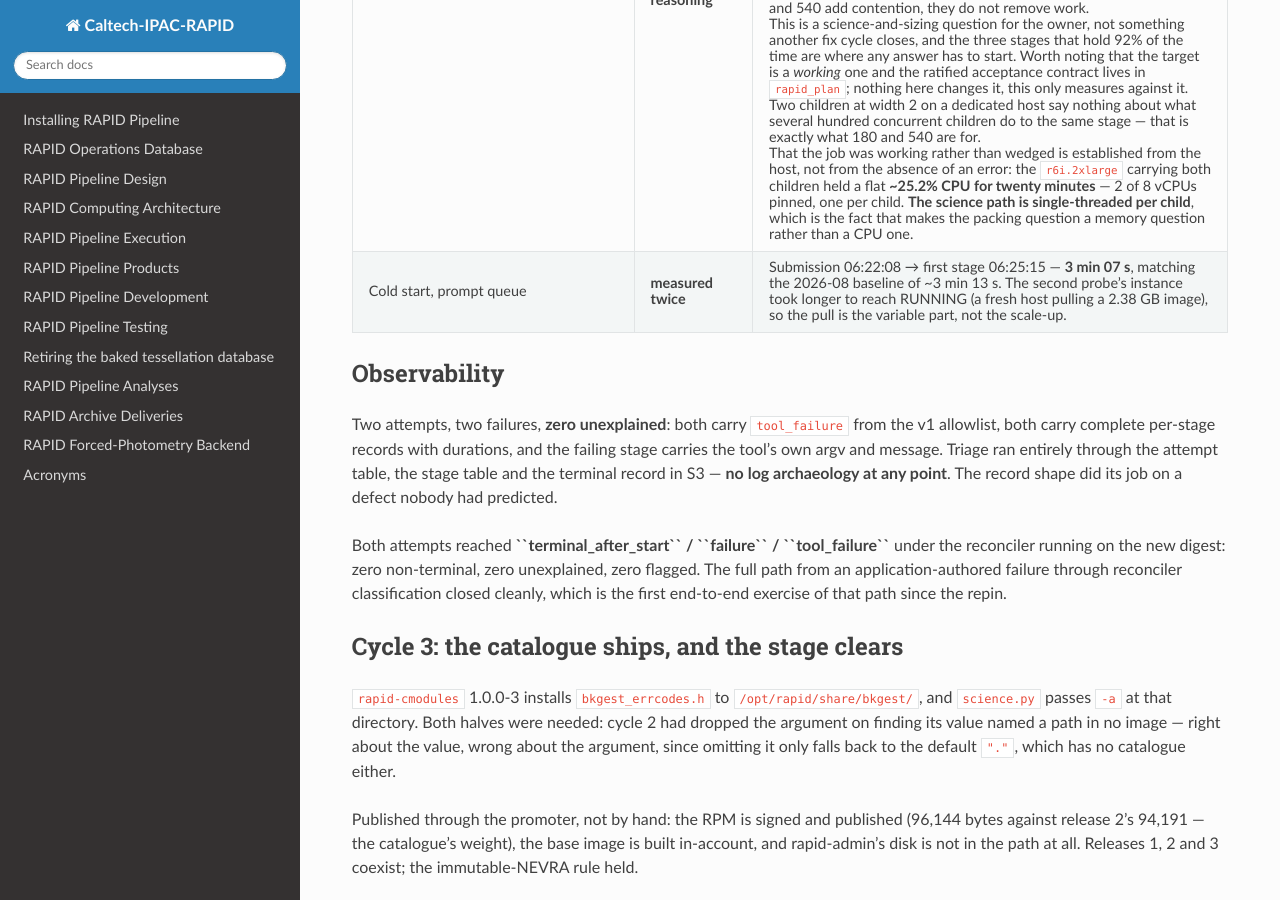
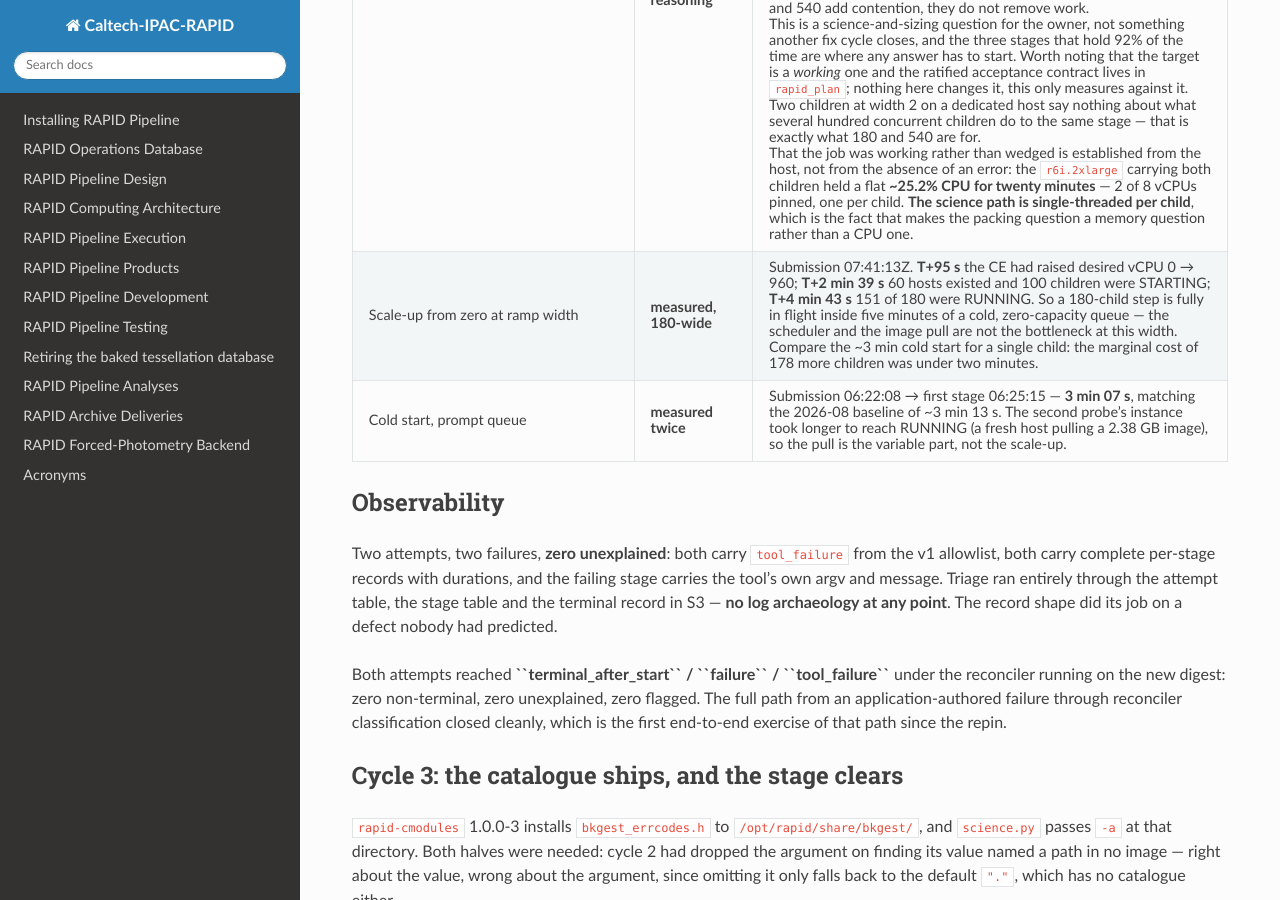
Before and after one commit to Caltech-IPAC/rapid, a Sphinx documentation site: the page built from docs/source/dev/q9_fix_round.rst, in a window 1280 px wide and 900 px high, scrolled down 5987 px. Built offline with Sphinx 7.4.7 and the Read the Docs theme 3.1.0, drawn with Linux system fonts in a browser that asks for light colours.

Commit message:
docs: scale-up from zero at 180-wide, and it is not the bottleneck
Submission to fully-in-flight in under five minutes from a cold,
zero-capacity queue: T+95 s for the CE to raise 0 -> 960 desired vCPU,
T+2m39s for 60 hosts with 100 children starting, T+4m43s for 151 of 180
running.

Set against the ~3 min cold start for a single child, the marginal cost
of 178 more children was under two minutes. Neither the scheduler nor the
image pull binds at this width, which matters because it means the
56-minute per-SCA figure is science compute and not startup overhead.

Co-Authored-By: Claude Opus 5 <noreply@anthropic.com>
Claude-Session: https://claude.ai/code/session_0171Nyu9f4jFHak4w8HopTAL

```diff
--- a/docs/source/dev/q9_fix_round.rst
+++ b/docs/source/dev/q9_fix_round.rst
@@ -422,6 +422,16 @@ measurements are the first run's, carried forward, and remain
        minutes** — 2 of 8 vCPUs pinned, one per child. **The science path
        is single-threaded per child**, which is the fact that makes the
        packing question a memory question rather than a CPU one.
+   * - Scale-up from zero at ramp width
+     - **measured, 180-wide**
+     - Submission 07:41:13Z. **T+95 s** the CE had raised desired vCPU
+       0 → 960; **T+2 min 39 s** 60 hosts existed and 100 children were
+       STARTING; **T+4 min 43 s** 151 of 180 were RUNNING. So a
+       180-child step is fully in flight inside five minutes of a cold,
+       zero-capacity queue — the scheduler and the image pull are not the
+       bottleneck at this width. Compare the ~3 min cold start for a
+       single child: the marginal cost of 178 more children was under two
+       minutes.
    * - Cold start, prompt queue
      - **measured twice**
      - Submission 06:22:08 → first stage 06:25:15 — **3 min 07 s**,
```
